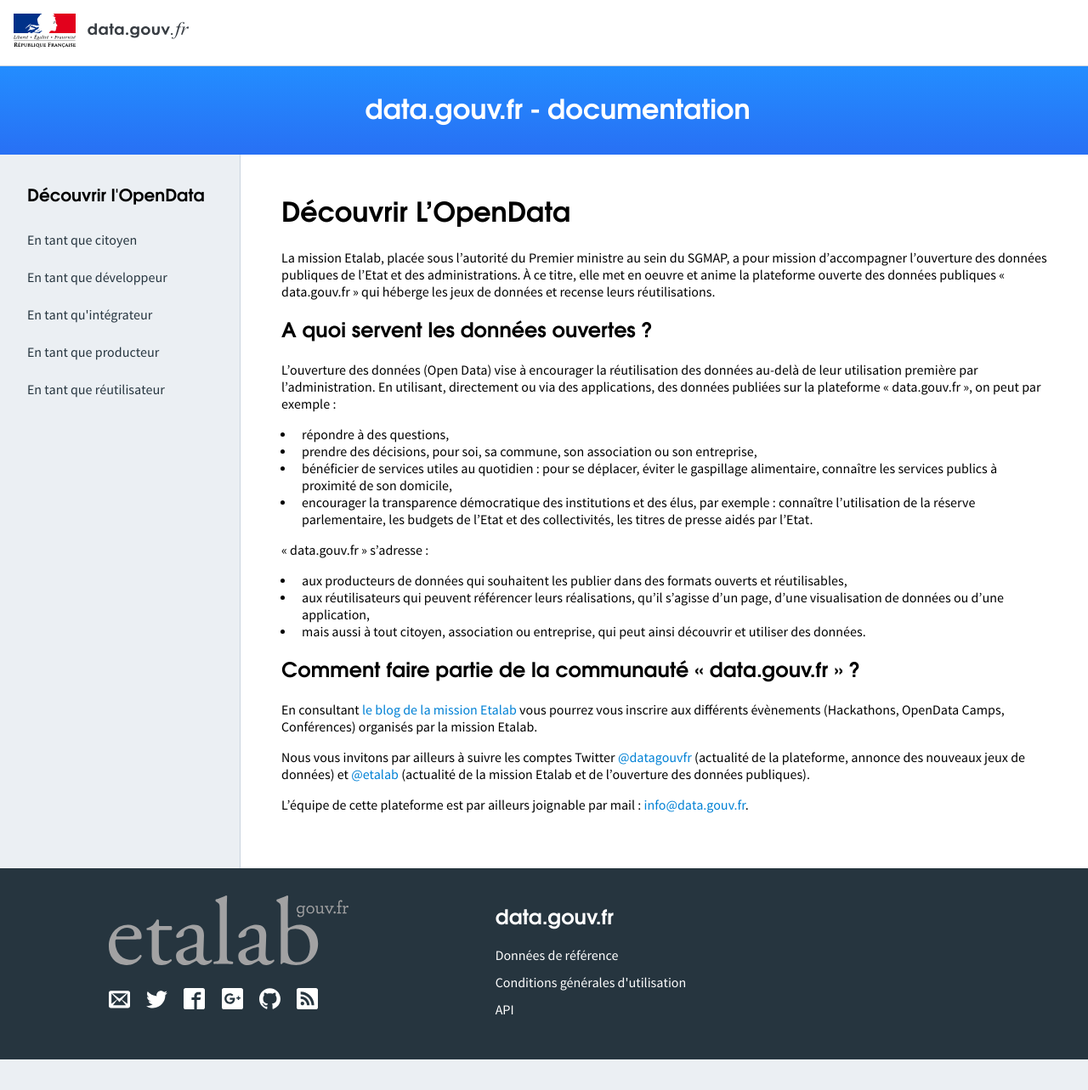
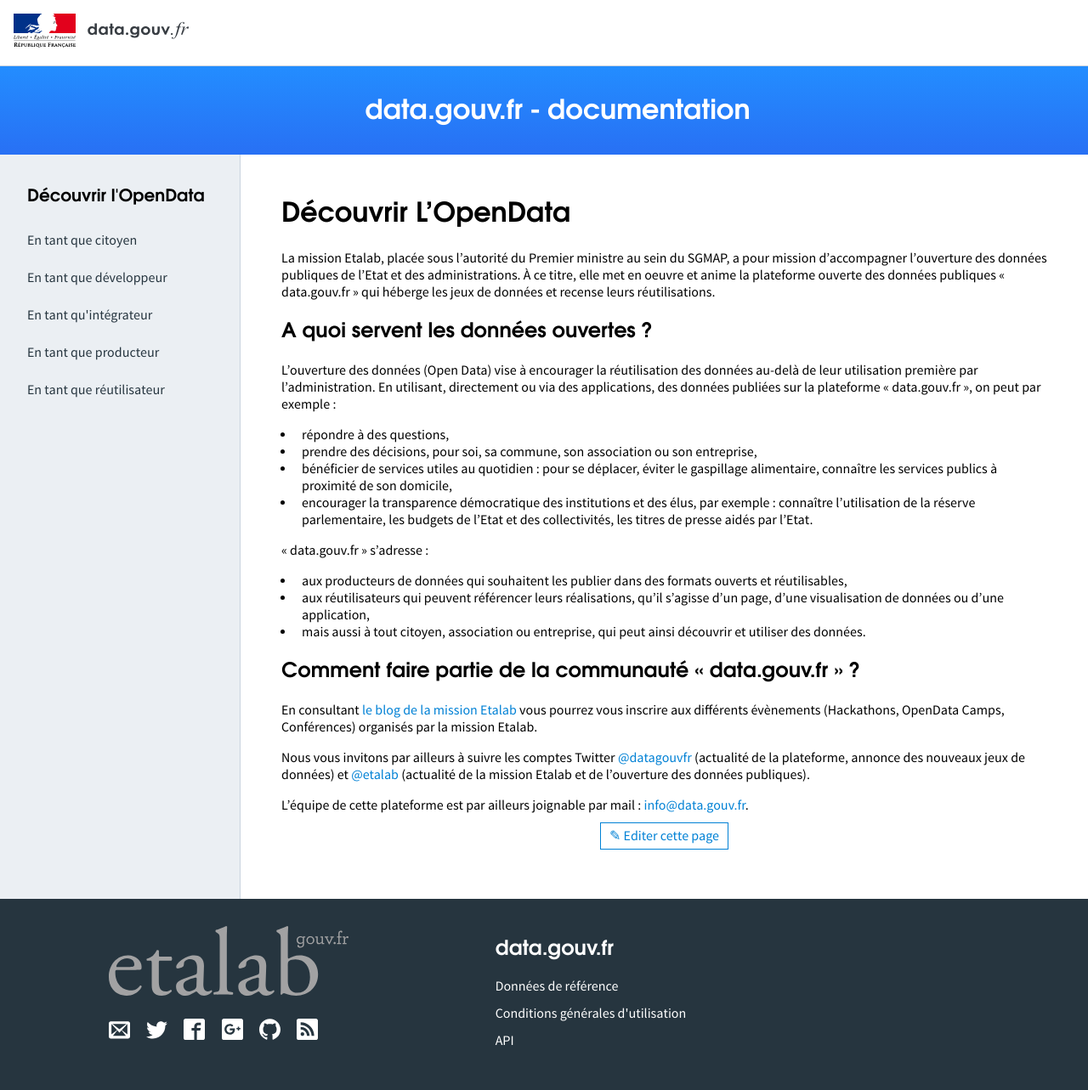
Before and after one commit to etalab/doc.data.gouv.fr, a Jekyll site: the page built from index.md, in a window 1280 px wide. Shown: the whole page at 85% size. Built offline with Jekyll 4.4.1, drawn with Linux system fonts in a browser that asks for light colours; our own code applies the rules of GitHub Pages for plain Markdown files; before the commit the page ends 1247 px from its top, so only the background shows below that.

Commit message:
Added edit link (fix #6)

```diff
--- a/_config.yml
+++ b/_config.yml
@@ -4,6 +4,16 @@
 
 twitter_username: etalab
 github_username:  etalab
+
+github_repository: etalab/doc.data.gouv.fr
+
+lang: fr
+
+i18n:
+  en:
+    edit: Edit this page
+  fr:
+    edit: Editer cette page
 
 sass:
     style: compressed
--- a/_layouts/page.html
+++ b/_layouts/page.html
@@ -3,9 +3,19 @@
 ---
 
 {% include hero.html %}
+{% assign lang = page.lang | default: site.lang | default: "en" %}
 <div class="documentation">
   {% include sidebar.html %}
   <div class="main-pane">
     <div class="markdown">{{ content }}</div>
+    {% comment %}
+        Use the github edit link until netlify-cms support easy deep link.
+        See: https://github.com/netlify/netlify-cms/issues/697
+    {% endcomment %}
+    <p class="text-center">
+        <a class="edit-button" href="https://github.com/{{ site.github_repository }}/edit/master/{{ page.path }}">
+            ✎ {{ site.i18n[lang].edit }}
+        </a>
+    </p>
   </div>
 </div>
--- a/_sass/main.scss
+++ b/_sass/main.scss
@@ -86,3 +86,12 @@
 .page .categories__item {
   margin: 1em 0;
 }
+
+.text-center {
+    text-align: center;
+}
+
+.edit-button {
+    padding: 5px 10px;
+    border: 1px solid #0081d5;
+}
```
